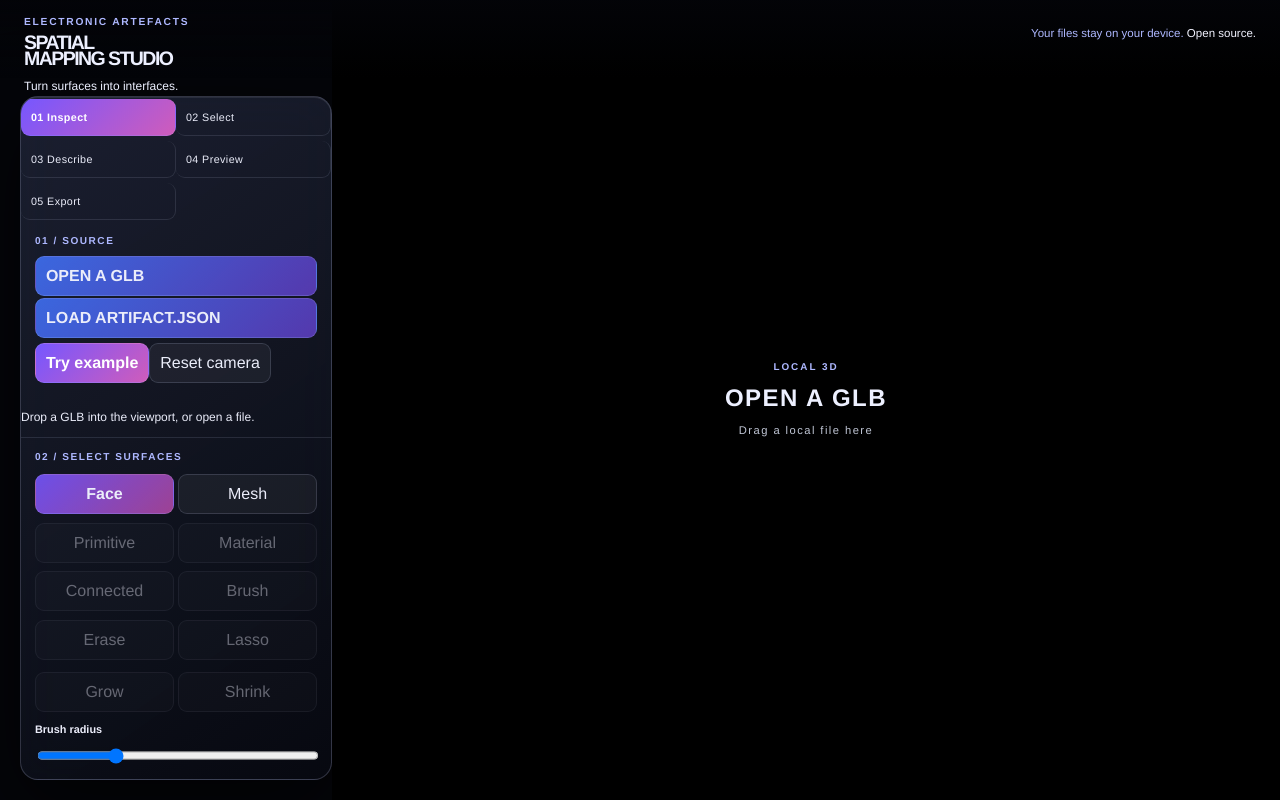
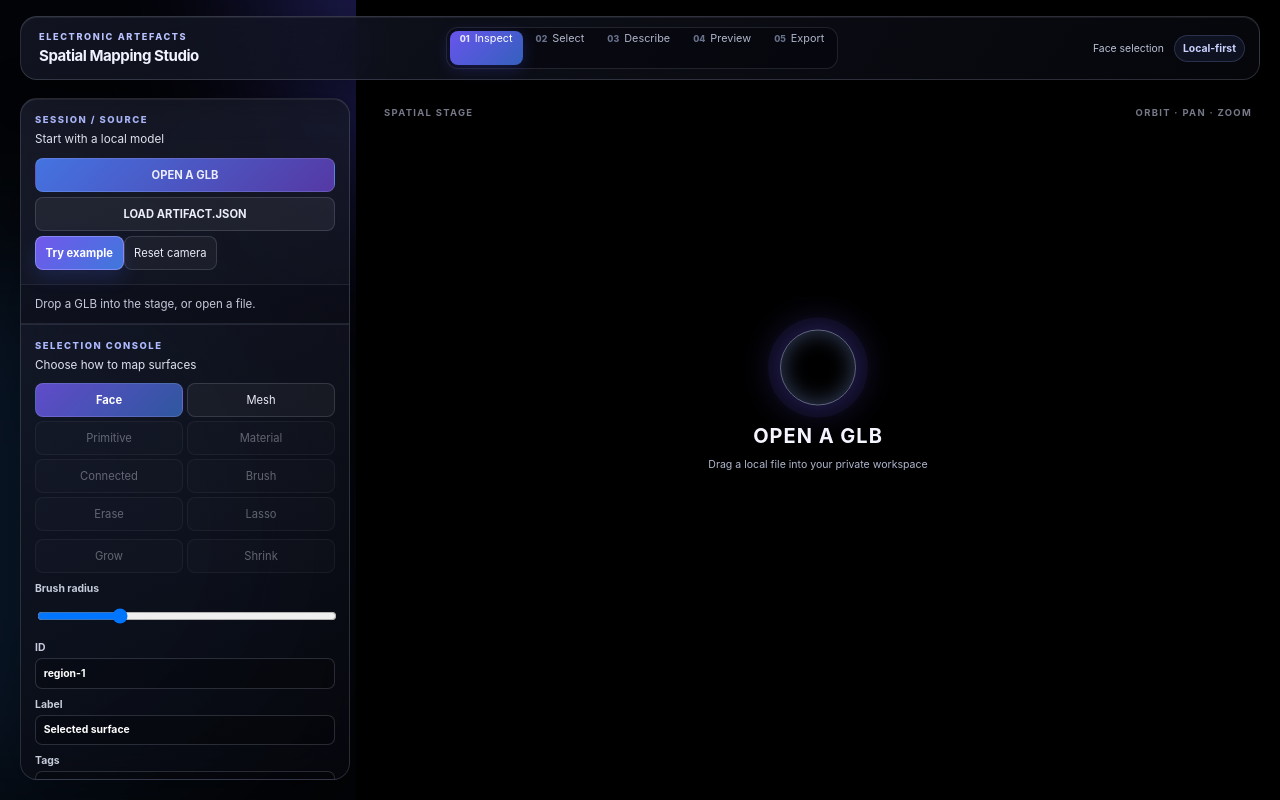
Before and after one commit to electronicartefacts/spatial-mapping-studio, a website built with Vite: page apps/mapper/index.html in a window 1280 px wide. Built offline with nearby package versions, Linux system fonts and the light colour scheme.

Commit message:
feat: adapt Studio workflow UX

```diff
--- a/apps/mapper/index.html
+++ b/apps/mapper/index.html
@@ -6,22 +6,33 @@
     <title>Spatial Mapping Studio</title>
   </head>
   <body>
-    <main>
-      <header>
-        <p class="eyebrow">ELECTRONIC ARTEFACTS</p>
-        <h1>SPATIAL<br />MAPPING STUDIO</h1>
-        <p>Turn surfaces into interfaces.</p>
-        <p class="promise">Your files stay on your device. <span>Open source.</span></p>
+    <main class="studio-app">
+      <div class="ambient-backdrop" aria-hidden="true">
+        <span class="halo halo-one"></span><span class="halo halo-two"></span
+        ><span class="halo halo-three"></span>
+      </div>
+      <header class="studio-header">
+        <div class="brand-lockup">
+          <p class="eyebrow">ELECTRONIC ARTEFACTS</p>
+          <h1>Spatial Mapping Studio</h1>
+        </div>
+        <nav aria-label="Studio workflow" class="workflow-nav">
+          <button class="mode active" type="button"><span>01</span>Inspect</button>
+          <button class="mode" type="button"><span>02</span>Select</button>
+          <button class="mode" type="button"><span>03</span>Describe</button>
+          <button class="mode" type="button"><span>04</span>Preview</button>
+          <button class="mode" type="button"><span>05</span>Export</button>
+        </nav>
+        <div class="header-status">
+          <span id="active-tool-caption">Face selection</span>
+          <span class="privacy-mark">Local-first</span>
+        </div>
       </header>
       <section class="workspace">
         <aside>
-          <nav aria-label="Workflow" class="workflow-nav">
-            <button class="mode active">01 Inspect</button><button class="mode">02 Select</button
-            ><button class="mode">03 Describe</button><button class="mode">04 Preview</button
-            ><button class="mode">05 Export</button>
-          </nav>
           <section class="panel-section panel-open">
-            <p class="panel-kicker">01 / SOURCE</p>
+            <p class="panel-kicker">SESSION / SOURCE</p>
+            <p class="panel-title">Start with a local model</p>
             <label class="file-button"
               >OPEN A GLB<input id="glb-input" type="file" accept=".glb,model/gltf-binary" /></label
             ><label class="file-button file-button-secondary"
@@ -32,7 +43,7 @@
             ><button id="try-example" class="primary">Try example</button
             ><button id="reset-camera">Reset camera</button>
           </section>
-          <p id="status" role="status">Drop a GLB into the viewport, or open a file.</p>
+          <p id="status" role="status">Drop a GLB into the stage, or open a file.</p>
           <section id="model-info" hidden aria-label="Imported model information">
             <h2>Model</h2>
             <p id="model-summary"></p>
@@ -40,7 +51,8 @@
             <ul id="import-diagnostics" aria-label="Import diagnostics"></ul>
           </section>
           <section class="panel-section">
-            <p class="panel-kicker">02 / SELECT SURFACES</p>
+            <p class="panel-kicker">SELECTION CONSOLE</p>
+            <p class="panel-title">Choose how to map surfaces</p>
             <div role="group" aria-label="Selection mode" class="selection-modes">
               <button data-selection-mode="face" aria-pressed="true">Face</button>
               <button data-selection-mode="mesh" aria-pressed="false">Mesh</button>
@@ -71,12 +83,12 @@
             ><button id="invert-selection">Invert</button>
           </section>
           <section class="panel-section">
-            <p class="panel-kicker">03 / DESCRIBE REGION</p>
+            <p class="panel-kicker">REGION DETAILS</p>
             <button id="save-region" class="primary">Create region from selection</button>
             <button id="undo" disabled>Undo</button><button id="redo" disabled>Redo</button>
           </section>
           <section class="panel-section">
-            <p class="panel-kicker">REGIONS</p>
+            <p class="panel-kicker">MAPPED REGIONS</p>
             <ul id="regions" aria-label="Mapped regions"></ul>
             <section id="region-inspector" hidden aria-label="Region metadata">
               <h2>Edit region</h2>
@@ -90,8 +102,15 @@
           </section>
         </aside>
         <section id="viewport" aria-label="3D GLB viewport">
+          <div class="stage-meta" aria-hidden="true">
+            <span>SPATIAL STAGE</span><span>ORBIT · PAN · ZOOM</span>
+          </div>
           <svg id="lasso-path" hidden aria-hidden="true"><polyline></polyline></svg>
-          <div id="drop-hint">OPEN A GLB<br /><small>Drag a local file here</small></div>
+          <div id="drop-hint">
+            <span class="stage-orb" aria-hidden="true"></span>OPEN A GLB<br /><small
+              >Drag a local file into your private workspace</small
+            >
+          </div>
           <div id="brush-preview" aria-hidden="true" hidden></div>
           <div id="cursor-hud" aria-hidden="true" hidden>
             <strong>SELECT</strong><span>Click a surface</span>
--- a/apps/mapper/src/main.ts
+++ b/apps/mapper/src/main.ts
@@ -611,6 +611,29 @@ document.querySelectorAll<HTMLButtonElement>('[data-selection-mode]').forEach((b
     document.querySelectorAll<HTMLButtonElement>('[data-selection-mode]').forEach((modeButton) => {
       modeButton.setAttribute('aria-pressed', String(modeButton === button));
     });
+    const captions: Record<SelectionMode, string> = {
+      face: 'Face selection',
+      mesh: 'Mesh selection',
+      primitive: 'Primitive selection',
+      material: 'Material selection',
+      connected: 'Connected surfaces',
+      brush: 'Surface brush',
+      erase: 'Selection eraser',
+      lasso: 'Lasso selection',
+    };
+    $('#active-tool-caption').textContent = captions[selectionMode];
+  };
+});
+document.querySelectorAll<HTMLButtonElement>('.workflow-nav .mode').forEach((button, index) => {
+  button.onclick = () => {
+    document
+      .querySelectorAll<HTMLButtonElement>('.workflow-nav .mode')
+      .forEach((mode) => mode.classList.toggle('active', mode === button));
+    const panels = document.querySelectorAll<HTMLElement>('aside .panel-section');
+    panels[Math.min(index, panels.length - 1)]?.scrollIntoView({
+      behavior: 'smooth',
+      block: 'start',
+    });
   };
 });
 $('#brush-radius').addEventListener('input', (event) => {
--- a/apps/mapper/src/style.css
+++ b/apps/mapper/src/style.css
@@ -1,100 +1,257 @@
 :root {
-  font-family: 'Helvetica Neue', Arial, sans-serif;
-  color: #edf0ff;
-  background: #040509;
+  font-family:
+    Inter,
+    ui-sans-serif,
+    system-ui,
+    -apple-system,
+    BlinkMacSystemFont,
+    'Segoe UI',
+    sans-serif;
+  color: #f0f2ff;
+  background: #030407;
+  font-synthesis: none;
 }
+
 * {
   box-sizing: border-box;
 }
+
 body {
   margin: 0;
+  min-width: 320px;
+  background: #030407;
 }
-main {
+
+button,
+input {
+  font: inherit;
+}
+
+.studio-app {
   min-height: 100vh;
+  overflow: hidden;
 }
-header {
+
+.ambient-backdrop {
   position: fixed;
-  z-index: 4;
-  inset: 0 0 auto;
-  height: 78px;
-  padding: 15px 24px;
+  inset: 0;
+  overflow: hidden;
   pointer-events: none;
-  background: linear-gradient(180deg, rgba(3, 4, 8, 0.92), transparent);
+  background: #030407;
+}
+.halo {
+  position: absolute;
+  width: 42vw;
+  aspect-ratio: 1;
+  border-radius: 50%;
+  filter: blur(78px);
+  opacity: 0.45;
+}
+.halo-one {
+  top: -22vw;
+  left: 20vw;
+  background: #39359e;
+}
+.halo-two {
+  right: -12vw;
+  bottom: -20vw;
+  background: #8c235f;
+}
+.halo-three {
+  left: -20vw;
+  bottom: 0;
+  background: #163c68;
+  opacity: 0.32;
+}
+
+.studio-header {
+  position: fixed;
+  z-index: 7;
+  top: 16px;
+  left: 20px;
+  right: 20px;
+  min-height: 64px;
+  display: grid;
+  grid-template-columns: minmax(180px, 1fr) auto minmax(180px, 1fr);
+  align-items: center;
+  gap: 18px;
+  padding: 10px 14px 10px 18px;
+  border: 1px solid rgba(220, 228, 255, 0.17);
+  border-radius: 17px;
+  background: linear-gradient(125deg, rgba(20, 23, 37, 0.84), rgba(8, 9, 15, 0.7));
+  box-shadow:
+    0 14px 44px rgba(0, 0, 0, 0.3),
+    inset 0 1px rgba(255, 255, 255, 0.07);
+  backdrop-filter: blur(24px) saturate(135%);
+}
+.brand-lockup {
+  min-width: 0;
+}
+.eyebrow {
+  margin: 0 0 3px;
+  color: #b8c2ff;
+  font-size: 0.57rem;
+  font-weight: 800;
+  letter-spacing: 0.18em;
 }
 h1 {
   margin: 0;
-  font-size: 1.22rem;
-  line-height: 0.82;
-  letter-spacing: -0.08em;
+  font-size: 0.94rem;
+  font-weight: 650;
+  letter-spacing: -0.03em;
 }
-.eyebrow {
-  margin: 0 0 5px;
-  font-size: 0.64rem;
+
+.workflow-nav {
+  display: flex;
+  align-items: center;
+  gap: 3px;
+  padding: 3px;
+  border: 1px solid rgba(223, 229, 255, 0.12);
+  border-radius: 12px;
+  background: rgba(2, 3, 7, 0.32);
+}
+.mode {
+  display: inline-flex;
+  align-items: baseline;
+  gap: 5px;
+  min-height: 34px;
+  padding: 0 10px;
+  border: 0;
+  border-radius: 8px;
+  color: #aeb4c8;
+  background: transparent;
+  cursor: pointer;
+  font-size: 0.68rem;
+  transition:
+    color 0.16s,
+    background 0.16s,
+    transform 0.16s;
+}
+.mode span {
+  color: #69728c;
+  font-size: 0.55rem;
   font-weight: 800;
-  letter-spacing: 0.17em;
-  color: #aeb8ff;
 }
-.promise {
-  position: absolute;
-  right: 24px;
-  top: 14px;
-  font-size: 0.72rem;
-  color: #aeb8ff;
+.mode:hover {
+  color: #fff;
+  background: rgba(234, 237, 255, 0.08);
 }
-.promise span {
-  color: #f2f3ff;
+.mode.active {
+  color: #fff;
+  background: linear-gradient(135deg, rgba(112, 91, 255, 0.92), rgba(69, 130, 255, 0.72));
+  box-shadow: 0 4px 16px rgba(59, 70, 200, 0.3);
+}
+.mode.active span {
+  color: #e6e8ff;
+}
+
+.header-status {
+  justify-self: end;
+  display: flex;
+  align-items: center;
+  gap: 10px;
+  font-size: 0.65rem;
+  color: #bac0d6;
+  white-space: nowrap;
+}
+.privacy-mark {
+  padding: 6px 8px;
+  border: 1px solid rgba(159, 180, 255, 0.19);
+  border-radius: 999px;
+  color: #cbd2ff;
+  background: rgba(88, 108, 208, 0.11);
+  font-weight: 700;
+}
+
+.workspace {
+  position: relative;
+  min-height: 100vh;
 }
 aside {
-  position: absolute;
-  z-index: 3;
+  position: fixed;
+  z-index: 5;
   left: 20px;
-  top: 96px;
+  top: 98px;
   bottom: 20px;
-  width: min(312px, calc(100vw - 40px));
+  width: min(330px, calc(100vw - 40px));
   overflow: auto;
-  color: #ebedfa;
-  background: linear-gradient(145deg, rgba(39, 45, 68, 0.66), rgba(8, 10, 18, 0.84));
-  border: 1px solid rgba(209, 216, 255, 0.2);
-  border-radius: 18px;
+  border: 1px solid rgba(218, 225, 255, 0.16);
+  border-radius: 17px;
+  color: #ecedfa;
+  background: linear-gradient(155deg, rgba(28, 31, 48, 0.8), rgba(7, 8, 14, 0.76));
   box-shadow:
-    0 24px 80px rgba(0, 0, 0, 0.58),
-    inset 0 1px rgba(255, 255, 255, 0.08);
-  backdrop-filter: blur(22px) saturate(130%);
-}
-nav {
-  display: grid;
-  grid-template-columns: 1fr 1fr;
-}
-.mode {
-  min-height: 37px;
-  border: 0;
-  border-right: 1px solid rgba(209, 216, 255, 0.12);
-  border-bottom: 1px solid rgba(209, 216, 255, 0.12);
-  text-align: left;
-  font-size: 0.67rem;
-  letter-spacing: 0.04em;
-  background: transparent;
-  color: inherit;
-}
-.mode.active,
-.primary {
-  background: linear-gradient(135deg, #7657ff, #cf5cbb);
-  color: #fff;
-  font-weight: 700;
+    0 22px 64px rgba(0, 0, 0, 0.38),
+    inset 0 1px rgba(255, 255, 255, 0.07);
+  backdrop-filter: blur(24px) saturate(125%);
+  scrollbar-color: rgba(184, 192, 255, 0.3) transparent;
 }
 .panel-section {
-  padding: 12px 14px;
-  border-top: 1px solid rgba(209, 216, 255, 0.12);
+  padding: 14px;
+  border-top: 1px solid rgba(218, 225, 255, 0.1);
 }
-.panel-section:first-of-type {
-  border: 0;
+.panel-section:first-child {
+  border-top: 0;
 }
 .panel-kicker {
-  margin: 0 0 8px;
-  font-size: 0.63rem;
-  letter-spacing: 0.15em;
+  margin: 0 0 5px;
+  color: #aebaff;
+  font-size: 0.59rem;
   font-weight: 800;
-  color: #aeb8ff;
+  letter-spacing: 0.16em;
+}
+.panel-title {
+  margin: 0 0 10px;
+  color: #dfe2ef;
+  font-size: 0.73rem;
+}
+
+button,
+.file-button {
+  display: inline-flex;
+  align-items: center;
+  justify-content: center;
+  min-height: 34px;
+  padding: 0.5rem 0.6rem;
+  border: 1px solid rgba(218, 225, 255, 0.15);
+  border-radius: 8px;
+  color: inherit;
+  background: rgba(255, 255, 255, 0.045);
+  cursor: pointer;
+  font-size: 0.7rem;
+  transition:
+    transform 0.14s,
+    border-color 0.14s,
+    background 0.14s;
+}
+button:hover:not(:disabled),
+.file-button:hover {
+  transform: translateY(-1px);
+  border-color: rgba(210, 218, 255, 0.34);
+  background: rgba(210, 218, 255, 0.12);
+}
+button:disabled {
+  opacity: 0.38;
+  cursor: not-allowed;
+}
+.primary {
+  color: #fff;
+  font-weight: 750;
+  border-color: rgba(174, 166, 255, 0.55);
+  background: linear-gradient(135deg, #7358ed, #3e78db);
+  box-shadow: 0 8px 18px rgba(63, 83, 221, 0.2);
+}
+.file-button {
+  display: flex;
+  width: 100%;
+  margin: 0.32rem 0;
+  background: linear-gradient(135deg, rgba(73, 126, 246, 0.9), rgba(102, 67, 197, 0.8));
+  font-weight: 750;
+}
+.file-button-secondary {
+  background: rgba(255, 255, 255, 0.06);
+}
+.file-button input {
+  display: none;
 }
 .tool-row,
 .selection-modes {
@@ -105,58 +262,27 @@ nav {
 .selection-modes {
   margin: 0.5rem 0;
 }
-button,
-.file-button {
-  display: inline-block;
-  width: auto;
-  padding: 0.62rem;
-  border: 1px solid rgba(209, 216, 255, 0.16);
-  border-radius: 9px;
-  background: rgba(255, 255, 255, 0.05);
-  color: inherit;
-  cursor: pointer;
-  font: inherit;
-  margin: 0.15rem 0;
-  transition: 0.14s ease;
-}
-button:hover:not(:disabled),
-.file-button:hover {
-  background: rgba(190, 201, 255, 0.16);
-  transform: translateY(-1px);
-}
-button[aria-pressed='true'] {
-  background: linear-gradient(135deg, rgba(118, 86, 255, 0.9), rgba(208, 83, 190, 0.74));
-  font-weight: 700;
-}
-button:disabled {
-  opacity: 0.4;
-  cursor: not-allowed;
-}
-.file-button {
-  display: block;
-  width: 100%;
-  background: linear-gradient(135deg, rgba(65, 117, 255, 0.85), rgba(106, 69, 218, 0.76));
-  font-weight: 700;
-}
-.file-button input {
-  display: none;
+.selection-modes button[aria-pressed='true'] {
+  color: #fff;
+  font-weight: 750;
+  background: linear-gradient(135deg, rgba(112, 87, 234, 0.84), rgba(62, 120, 219, 0.68));
 }
 label {
   display: block;
   margin-top: 0.55rem;
-  font-size: 0.68rem;
-  font-weight: 700;
+  color: #c7ccdc;
+  font-size: 0.65rem;
+  font-weight: 750;
 }
 input {
   display: block;
   width: 100%;
   margin-top: 4px;
-  padding: 0.45rem;
-  border: 1px solid rgba(209, 216, 255, 0.2);
+  padding: 0.48rem;
+  border: 1px solid rgba(218, 225, 255, 0.17);
   border-radius: 7px;
-  background: rgba(0, 0, 0, 0.24);
   color: #fff;
-  font: inherit;
+  background: rgba(0, 0, 0, 0.22);
 }
 button:focus-visible,
 input:focus-visible {
@@ -164,60 +290,96 @@ input:focus-visible {
   outline-offset: 2px;
 }
 h2 {
-  font-size: 0.75rem;
+  margin: 0.65rem 0 0.2rem;
+  font-size: 0.7rem;
   text-transform: uppercase;
-  margin: 0.65rem 0 0.2rem;
+  letter-spacing: 0.08em;
 }
 p {
-  font-size: 0.75rem;
-  line-height: 1.35;
+  font-size: 0.72rem;
+  line-height: 1.4;
 }
 ul {
+  margin: 0.4rem 0;
+  padding: 0;
   list-style: none;
-  padding: 0;
-  margin: 0.4rem 0;
 }
 li {
   padding: 0.45rem 0;
-  border-bottom: 1px solid rgba(209, 216, 255, 0.12);
-  font-size: 0.8rem;
+  border-bottom: 1px solid rgba(218, 225, 255, 0.1);
+  font-size: 0.75rem;
 }
 li > button:first-child {
+  justify-content: start;
+  width: auto;
+  padding: 0;
   border: 0;
-  padding: 0;
   background: none;
   text-align: left;
+}
+#status {
+  margin: 0;
+  padding: 11px 14px;
+  color: #c5c9db;
+  border-top: 1px solid rgba(218, 225, 255, 0.1);
+  border-bottom: 1px solid rgba(218, 225, 255, 0.1);
+  background: rgba(6, 7, 12, 0.28);
 }
 #import-diagnostics {
   display: none;
 }
 #model-summary {
-  font-size: 0.7rem;
   color: #c5cbde;
+  font-size: 0.67rem;
 }
 #selection-stats,
 #topology-status {
   color: #aeb8ff;
-  font-size: 0.7rem;
+  font-size: 0.67rem;
   font-weight: 700;
 }
+
 #viewport {
-  margin-left: 332px;
+  position: relative;
   min-height: 100vh;
-  position: relative;
+  margin-left: 356px;
   overflow: hidden;
   background:
-    radial-gradient(circle at 64% 38%, rgba(71, 79, 143, 0.35), transparent 27%),
-    radial-gradient(circle at 42% 72%, rgba(125, 35, 108, 0.24), transparent 35%),
-    radial-gradient(circle at 52% 46%, #202638 0, #090b11 54%, #030407 100%);
+    radial-gradient(circle at 55% 42%, rgba(44, 57, 96, 0.5), transparent 23%),
+    radial-gradient(circle at 68% 77%, rgba(111, 34, 97, 0.23), transparent 34%), #06070d;
+}
+#viewport::after {
+  content: '';
+  position: absolute;
+  inset: 0;
+  pointer-events: none;
+  border: 20px solid rgba(1, 2, 4, 0.14);
+  box-shadow: inset 0 0 100px rgba(0, 0, 0, 0.54);
 }
 #viewport canvas {
+  position: relative;
+  z-index: 1;
+  display: block;
   width: 100%;
   height: 100%;
-  display: block;
+}
+.stage-meta {
+  position: absolute;
+  z-index: 3;
+  top: 107px;
+  left: 28px;
+  right: 28px;
+  display: flex;
+  justify-content: space-between;
+  color: rgba(218, 225, 255, 0.57);
+  font-size: 0.59rem;
+  font-weight: 750;
+  letter-spacing: 0.14em;
+  pointer-events: none;
 }
 #lasso-path {
   position: absolute;
+  z-index: 4;
   inset: 0;
   width: 100%;
   height: 100%;
@@ -228,47 +390,58 @@ li > button:first-child {
 }
 #drop-hint {
   position: absolute;
+  z-index: 2;
+  top: 50%;
   left: 50%;
-  top: 50%;
+  width: min(320px, 80%);
   transform: translate(-50%, -50%);
   text-align: center;
-  font-size: 1.5rem;
+  color: #f4f5ff;
+  font-size: 1.25rem;
   font-weight: 700;
-  letter-spacing: 0.06em;
+  letter-spacing: 0.05em;
 }
-#drop-hint:before {
-  content: 'LOCAL 3D';
+.stage-orb {
   display: block;
-  margin-bottom: 12px;
-  color: #aeb8ff;
-  font-size: 0.62rem;
-  letter-spacing: 0.2em;
+  width: 76px;
+  height: 76px;
+  margin: 0 auto 18px;
+  border: 1px solid rgba(195, 203, 255, 0.5);
+  border-radius: 50%;
+  box-shadow:
+    0 0 0 12px rgba(118, 94, 255, 0.07),
+    0 0 40px rgba(105, 94, 255, 0.4),
+    inset 0 0 22px rgba(142, 175, 255, 0.36);
 }
 #drop-hint small {
-  font-size: 0.7rem;
+  display: block;
+  margin-top: 10px;
+  color: #afb6cd;
+  font-size: 0.66rem;
   font-weight: 400;
-  color: #bfc5d4;
+  letter-spacing: 0;
 }
 #brush-preview {
   position: absolute;
+  z-index: 5;
   border: 2px solid #ad9bff;
   border-radius: 50%;
   pointer-events: none;
   transform: translate(-50%, -50%);
-  z-index: 3;
 }
 #cursor-hud {
   position: absolute;
-  z-index: 5;
+  z-index: 6;
+  padding: 8px 10px;
+  border: 1px solid rgba(203, 211, 255, 0.23);
+  border-radius: 9px;
+  color: #f4f5ff;
+  background: rgba(8, 10, 18, 0.72);
+  box-shadow: 0 10px 26px rgba(0, 0, 0, 0.23);
+  backdrop-filter: blur(12px);
+  font-size: 0.66rem;
   pointer-events: none;
   transform: translate(16px, 16px);
-  padding: 7px 9px;
-  color: #f4f5ff;
-  background: rgba(8, 10, 18, 0.78);
-  border-left: 3px solid #ad9bff;
-  border-radius: 8px;
-  backdrop-filter: blur(12px);
-  font-size: 0.67rem;
 }
 #cursor-hud strong,
 #cursor-hud span {
@@ -277,37 +450,80 @@ li > button:first-child {
 #cursor-hud span {
   margin-top: 2px;
   color: #bbc1d5;
-  font-size: 0.6rem;
+  font-size: 0.59rem;
 }
-@media (max-width: 760px) {
-  header {
+
+@media (max-width: 920px) {
+  .studio-header {
+    grid-template-columns: 1fr auto;
+  }
+  .workflow-nav {
+    grid-column: 1 / -1;
+    grid-row: 2;
+    justify-content: space-between;
+    overflow-x: auto;
+  }
+  .header-status {
+    grid-column: 2;
+    grid-row: 1;
+  }
+  #viewport {
+    margin-left: 0;
+    padding-left: 356px;
+  }
+}
+@media (max-width: 680px) {
+  .studio-app {
+    overflow: visible;
+  }
+  .studio-header {
     position: relative;
-    height: auto;
-    padding: 1.3rem;
-    background: #080a10;
+    top: auto;
+    left: auto;
+    right: auto;
+    margin: 12px;
+    grid-template-columns: 1fr;
+    gap: 10px;
   }
-  .promise {
-    position: static;
-    margin: 0.8rem 0 0;
+  .header-status {
+    justify-self: start;
+    grid-column: 1;
+    grid-row: auto;
   }
-  h1 {
-    font-size: 1.8rem;
+  .workflow-nav {
+    grid-column: 1;
+    grid-row: auto;
+    justify-content: start;
+    width: 100%;
+  }
+  .mode {
+    padding: 0 8px;
+  }
+  .mode span {
+    display: none;
   }
   aside {
     position: relative;
+    top: auto;
     left: auto;
-    top: auto;
     bottom: auto;
     width: auto;
-    margin: 1rem;
-    border-radius: 14px;
-    box-shadow: none;
+    margin: 12px;
+    max-height: none;
   }
   #viewport {
-    margin-left: 0;
-    min-height: 70vh;
+    min-height: 64vh;
+    margin: 0 12px 12px;
+    padding-left: 0;
+    border: 1px solid rgba(218, 225, 255, 0.14);
+    border-radius: 17px;
   }
-  .selection-modes {
-    grid-template-columns: 1fr 1fr;
+  .stage-meta {
+    top: 18px;
+    left: 18px;
+    right: 18px;
+  }
+  .halo {
+    width: 78vw;
   }
 }
```
